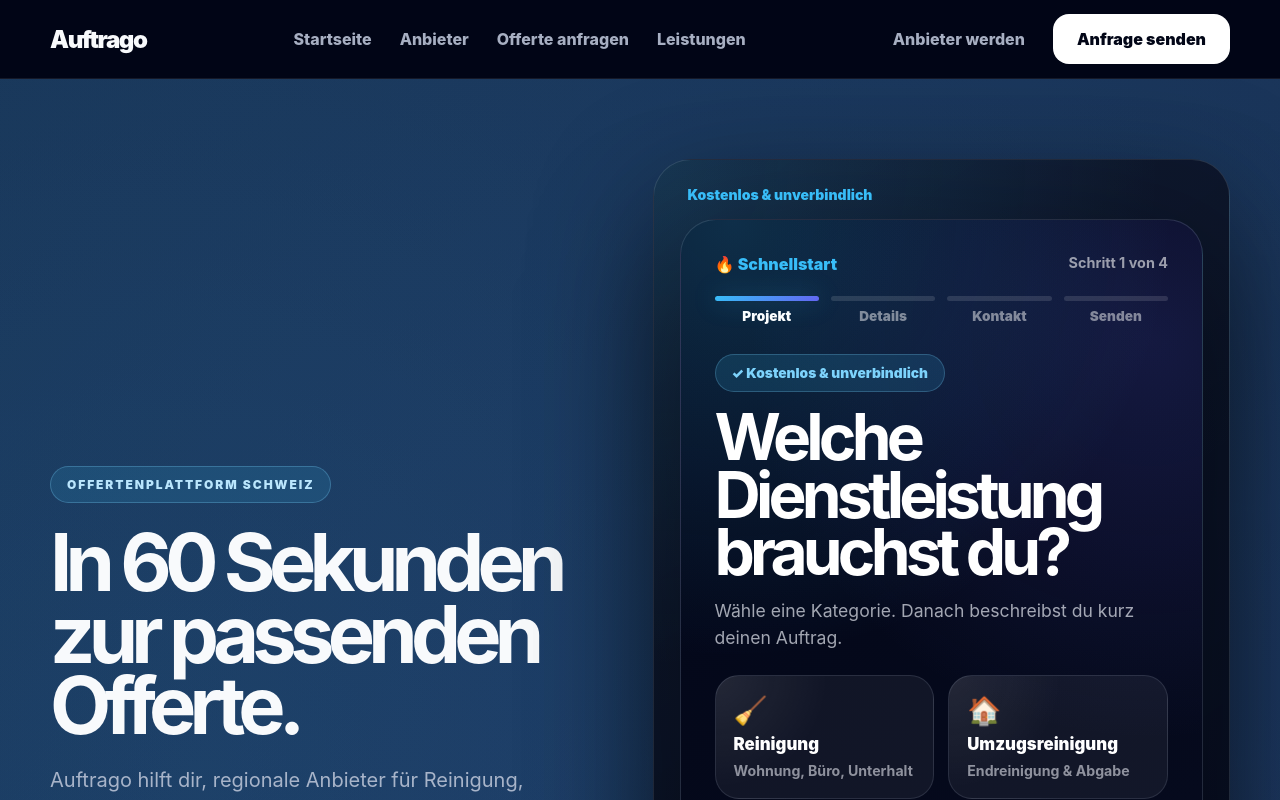
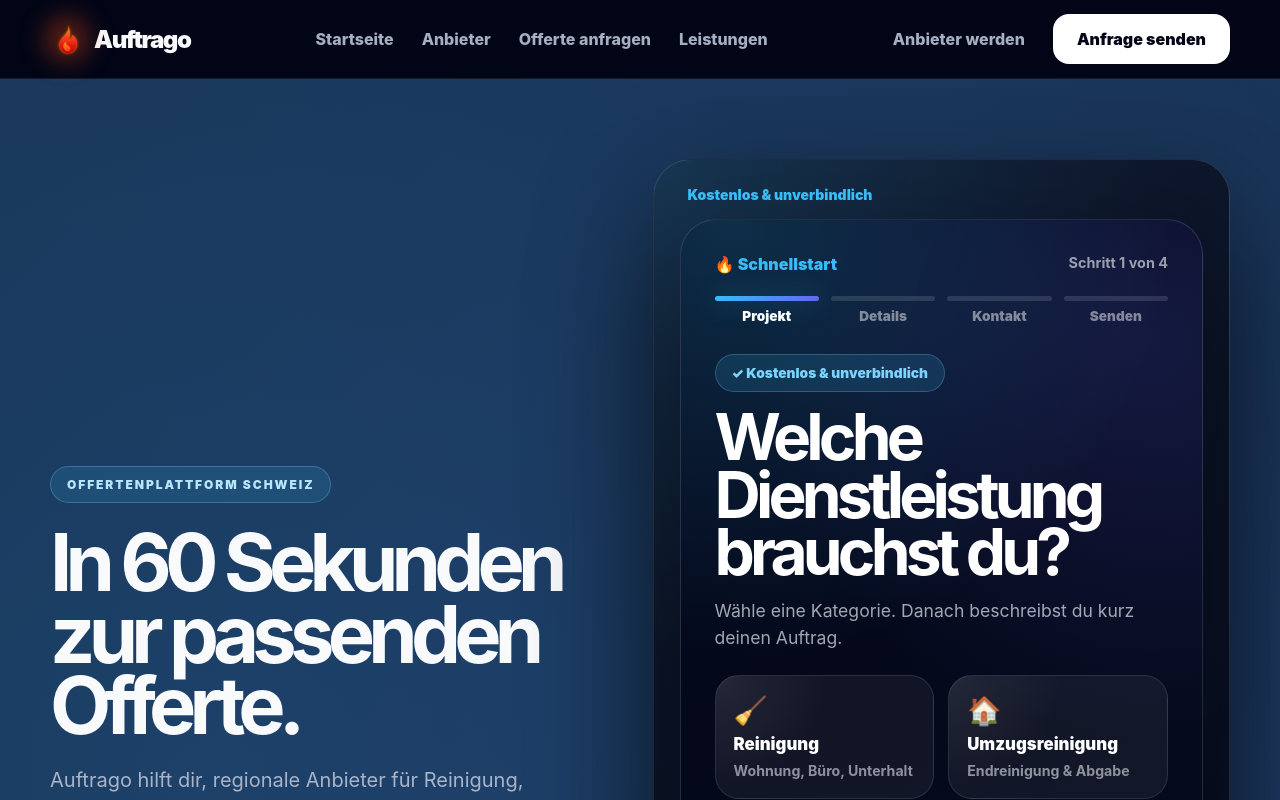
Before and after one commit to Cavara266/auftrago, a Next.js app: page / in a window 1280 px wide. Shown: the top 800 px of the page. Built offline with nearby package versions, Linux system fonts and the light colour scheme; no server answers; the database is empty.

Commit message:
add auftrago flame logo

```diff
--- a/components/site-header.tsx
+++ b/components/site-header.tsx
@@ -1,11 +1,23 @@
+import Image from "next/image";
 import Link from "next/link";
 
 export default function SiteHeader() {
   return (
     <header className="site-header">
       <div className="header-inner">
-        <Link href="/" className="brand">
-          Auftrago
+        <Link href="/" className="brand brand-with-logo">
+          <span className="brand-flame-wrap">
+            <Image
+              src="/logo-flame.svg"
+              alt="Auftrago Logo"
+              width={34}
+              height={34}
+              priority
+              className="brand-flame"
+            />
+          </span>
+
+          <span>Auftrago</span>
         </Link>
 
         <nav className="desktop-nav">
@@ -19,6 +31,7 @@
           <Link href="/anbieter-registrieren" className="header-link">
             Anbieter werden
           </Link>
+
           <Link href="/offerte-anfragen" className="header-cta">
             Anfrage senden
           </Link>
```
Also changed, not shown: app/globals.css, public/logo-flame.svg (added).
